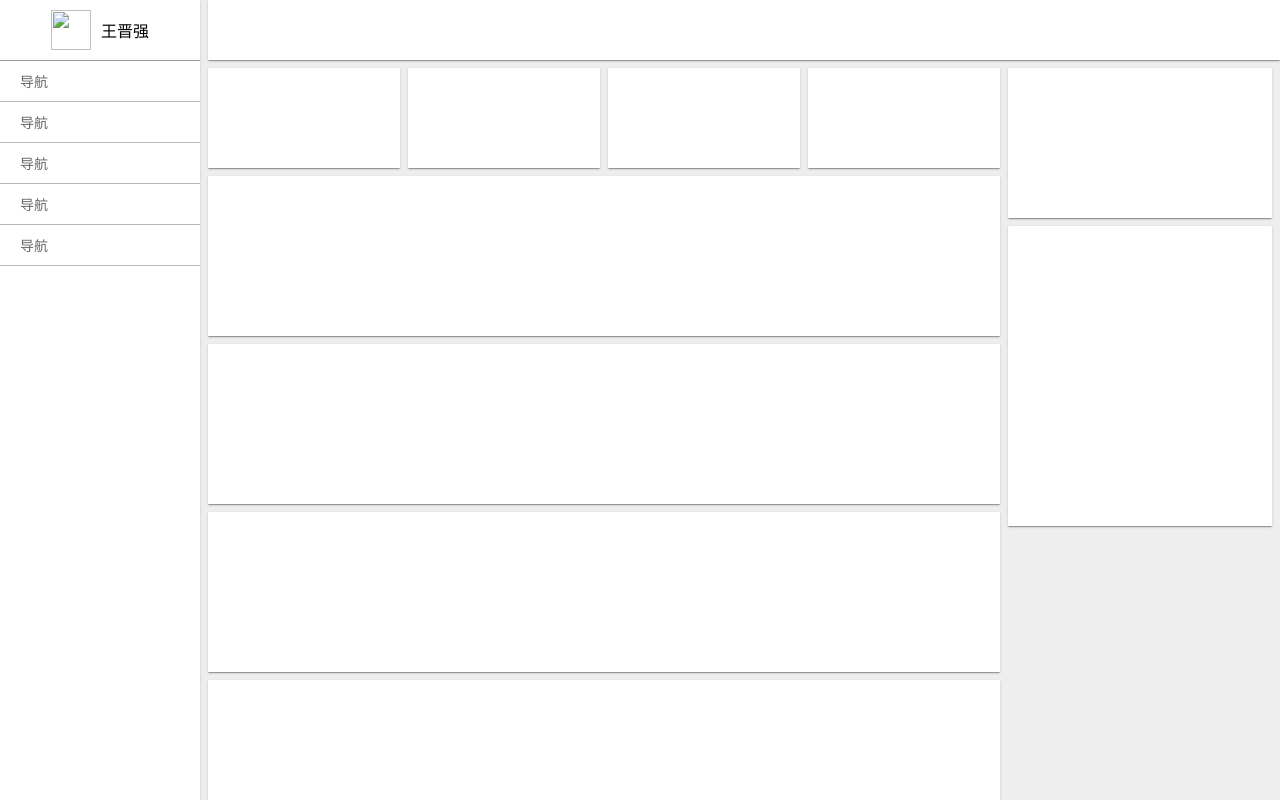
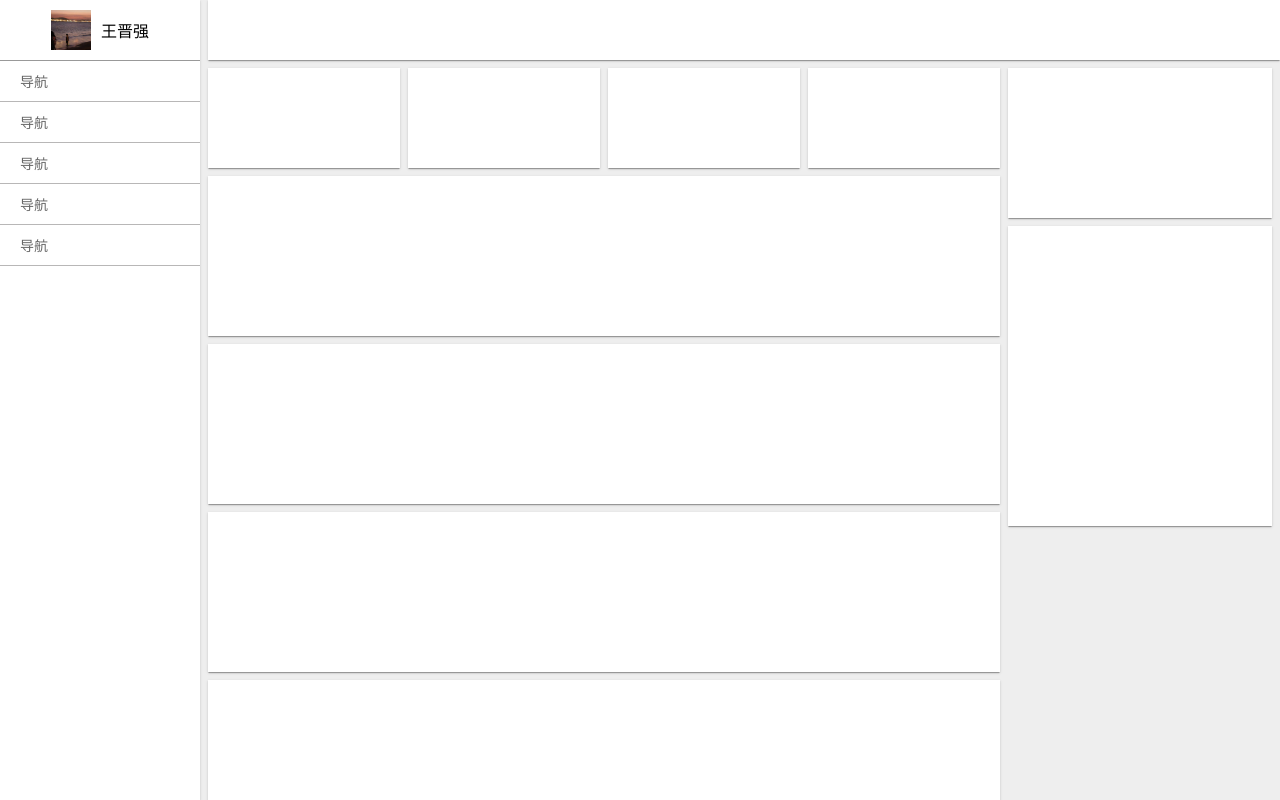
Before and after one commit to wondenful/re01-one, a plain HTML site: page index2.html in a window 1280 px wide. Drawn offline with Linux system fonts and the light colour scheme.

Commit message:
Update index2.html

```diff
--- a/index2.html
+++ b/index2.html
@@ -85,7 +85,7 @@
         "
         class="flex"
       >
-        <img src="image\favorite.png" alt="" width="40px" height="40px" />
+        <img src="https://wondenful.github.io/re01-one/favorite.png" alt="" width="40px" height="40px" />
         <div style="margin-left: 10px">王晋强</div>
       </div>
       <!-- 导航栏 -->
```
